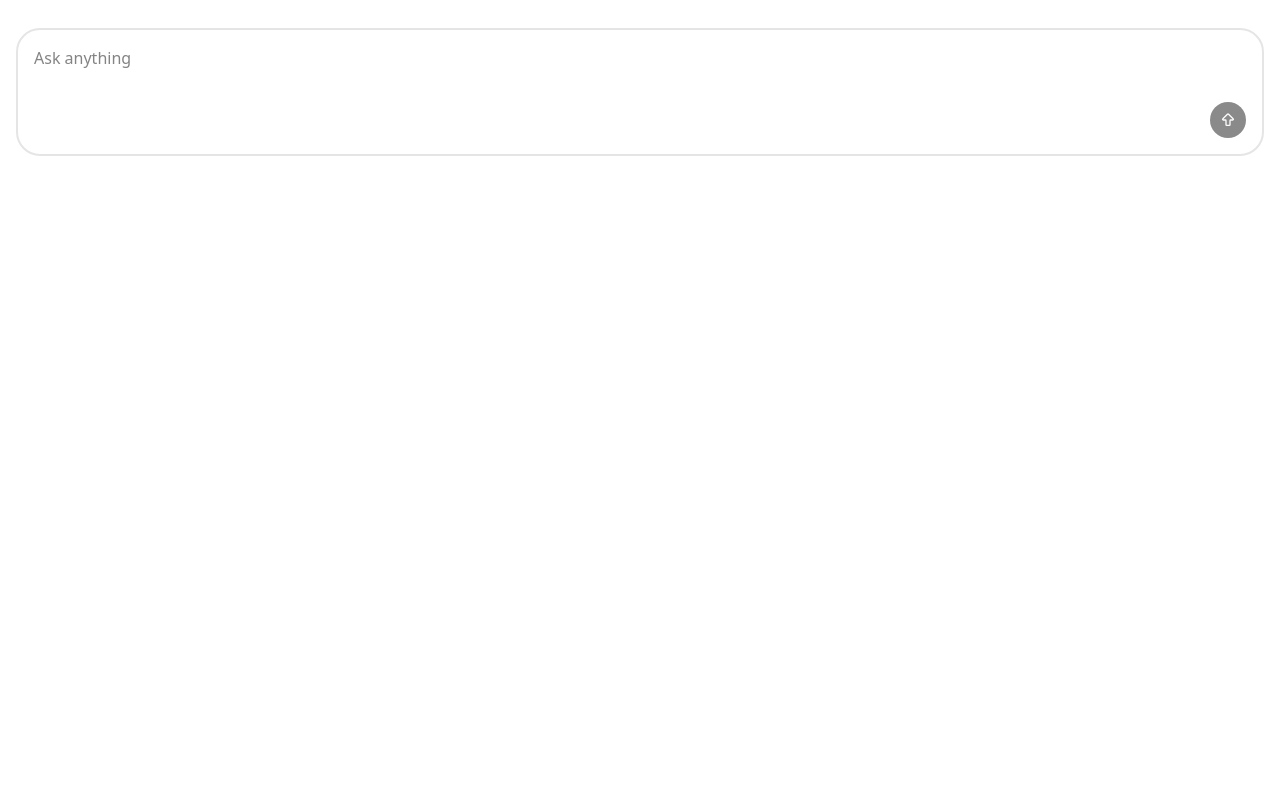
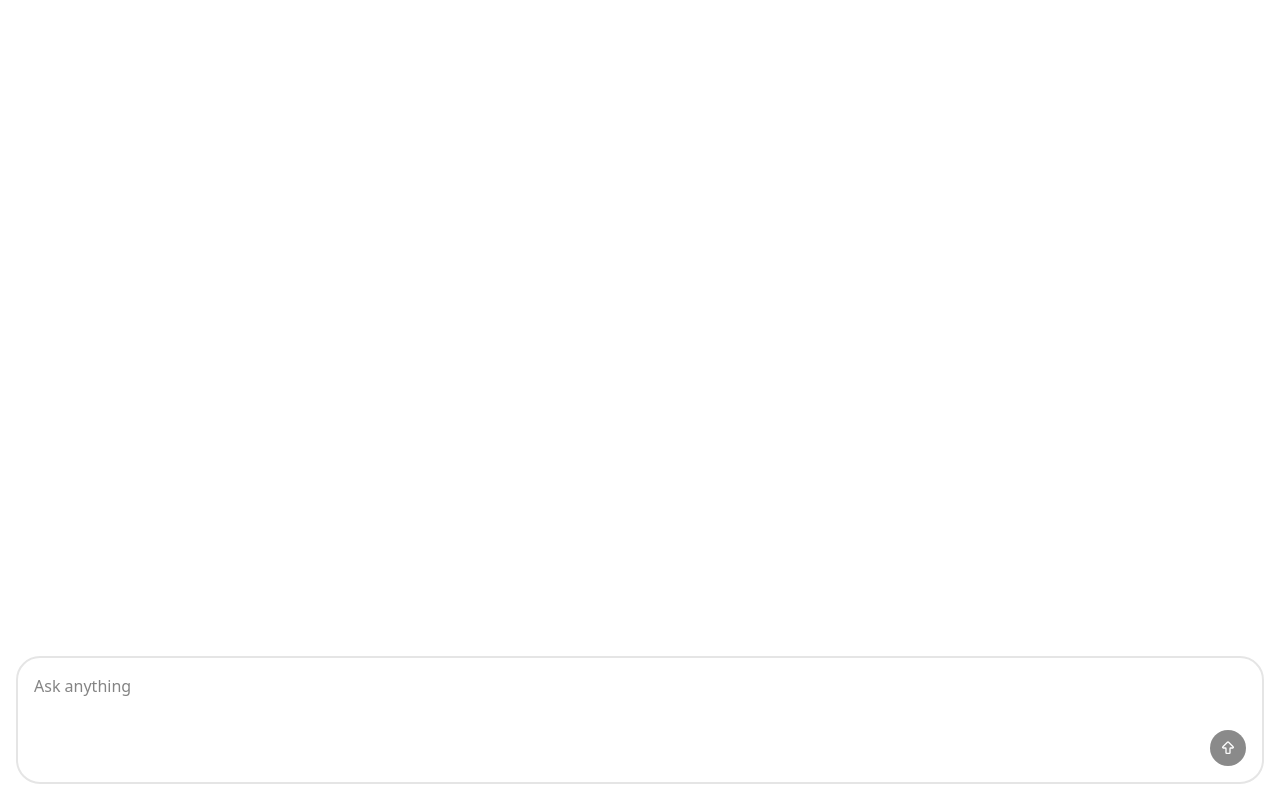
Before and after one commit to GnaneshNayak/mosh-ai-app, a React (Vite) app in the folder packages/client/: page / in a window 1280 px wide. Built offline with nearby package versions, Linux system fonts and the light colour scheme.

Commit message:
fixed the scrolling and handling error

```diff
--- a/packages/client/src/App.tsx
+++ b/packages/client/src/App.tsx
@@ -2,7 +2,7 @@ import Chatbot from './components/Chatbot';
 
 const App = () => {
    return (
-      <div className="p-4">
+      <div className="p-4 h-screen">
          <Chatbot />
       </div>
    );
--- a/packages/client/src/components/Chatbot.tsx
+++ b/packages/client/src/components/Chatbot.tsx
@@ -21,23 +21,33 @@ const Chatbot = () => {
    const [messages, setMessages] = useState<ChatMessage[]>([]);
    const [isBotTyping, setIsBotTyping] = useState(false);
    const conversationId = useRef(crypto.randomUUID());
-   const fromRef = useRef<HTMLFormElement | null>(null);
+   const paraRef = useRef<HTMLDivElement | null>(null);
+   const [errors, setErrors] = useState<string | null>(null);
    const { register, handleSubmit, reset, formState } = useForm<FormData>();
 
    useEffect(() => {
-      fromRef.current?.scrollIntoView({ behavior: 'smooth' });
+      paraRef.current?.scrollIntoView({ behavior: 'smooth' });
    }, [messages]);
 
    const onSubmit = async ({ prompt }: FormData) => {
       setMessages((prev) => [...prev, { content: prompt, role: 'user' }]);
       setIsBotTyping(true);
-      reset(); // clears input after submit
-      const { data } = await axios.post<ChatResponse>('/api/chat', {
-         prompt,
-         conversationId: conversationId.current,
-      });
-      setMessages((prev) => [...prev, { content: data.response, role: 'bot' }]);
-      setIsBotTyping(false);
+      reset({ prompt: '' }); // clears input after submit
+      setErrors(null);
+      try {
+         const { data } = await axios.post<ChatResponse>('/api/chatS', {
+            prompt,
+            conversationId: conversationId.current,
+         });
+         setMessages((prev) => [
+            ...prev,
+            { content: data.response, role: 'bot' },
+         ]);
+      } catch (error) {
+         setErrors('Something went wrong. Please try again.');
+      } finally {
+         setIsBotTyping(false);
+      }
    };
 
    const onKeyDown = (e: React.KeyboardEvent) => {
@@ -56,12 +66,13 @@ const Chatbot = () => {
    };
 
    return (
-      <div>
-         <div className="flex flex-col gap-2 mb-3">
+      <div className="flex flex-col h-full">
+         <div className="flex flex-col flex-1 gap-2 mb-3 overflow-y-auto">
             {messages.map((msg, index) => (
                <div
                   key={index}
                   onCopy={onCopyFN}
+                  ref={index === messages.length - 1 ? paraRef : null}
                   className={`my-2 p-2 rounded ${
                      msg.role === 'user'
                         ? 'bg-blue-100 self-end rounded-lg'
@@ -78,18 +89,19 @@ const Chatbot = () => {
                   <div className="rounded-full bg-gray-800 animate-pulse w-2 h-2 [animation-delay:0.4s]"></div>
                </div>
             )}
+            {errors && <div className="text-red-500">{errors}</div>}
          </div>
          <form
             onSubmit={handleSubmit(onSubmit)}
             className="flex flex-col items-end gap-2 border-2 p-4 rounded-3xl"
             onKeyDown={onKeyDown}
-            ref={fromRef}
          >
             <textarea
                {...register('prompt', {
                   required: true,
                   validate: (value) => value.trim().length > 0,
                })}
+               autoFocus
                className="w-full border-0 focus:outline-0 resize-none"
                placeholder="Ask anything"
                maxLength={1000}
```
